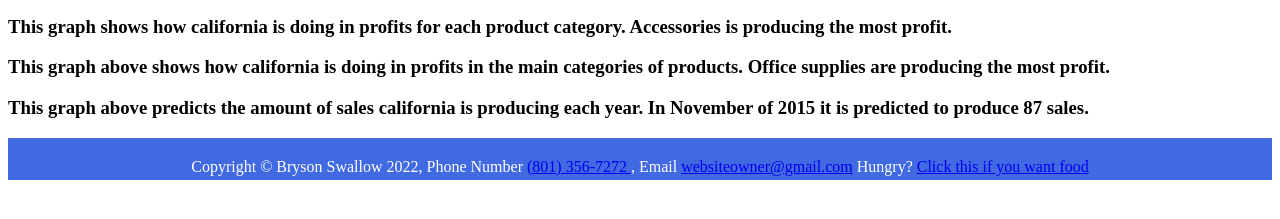
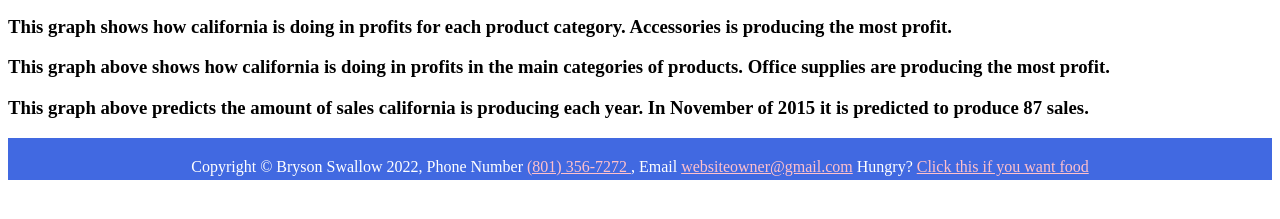
Before and after one commit to Bryson-Swallow/Summer2022-Byu, a plain HTML site: page html/tableau.html in a window 1280 px wide. Shown: the part 201-420 px from the top of the page. Drawn offline with Linux system fonts and the light colour scheme.

Commit message:
Add files via upload

```diff
--- a/html/tableau.html
+++ b/html/tableau.html
@@ -41,8 +41,8 @@ August 9, 2022 -->
                 <div class="col-md-10 col-lg-8 col-xl-7">
                     <ul class="list-inline text-center">
                     </ul>
-                    <div>Copyright &copy; Bryson Swallow 2022,  Phone Number <a href="tel:8013567272">(801) 356-7272 </a>, Email
-                        <a href="mailto:president@whitehouse.gov"> websiteowner@gmail.com</a> Hungry? <a  href="https://www.bk.com/menu" target="_blank">Click this if you want food</a> </div>
+                    <div>Copyright &copy; Bryson Swallow 2022,  Phone Number <a class="mystyle7" href="tel:8013567272">(801) 356-7272 </a>, Email
+                        <a class="mystyle7" href="mailto:president@whitehouse.gov"> websiteowner@gmail.com</a> Hungry? <a class="mystyle7" href="https://www.bk.com/menu" target="_blank">Click this if you want food</a> </div>
                 </div>
             </div>
         </div>
```
Also changed, not shown: html/about.html (+2 -2 lines).
